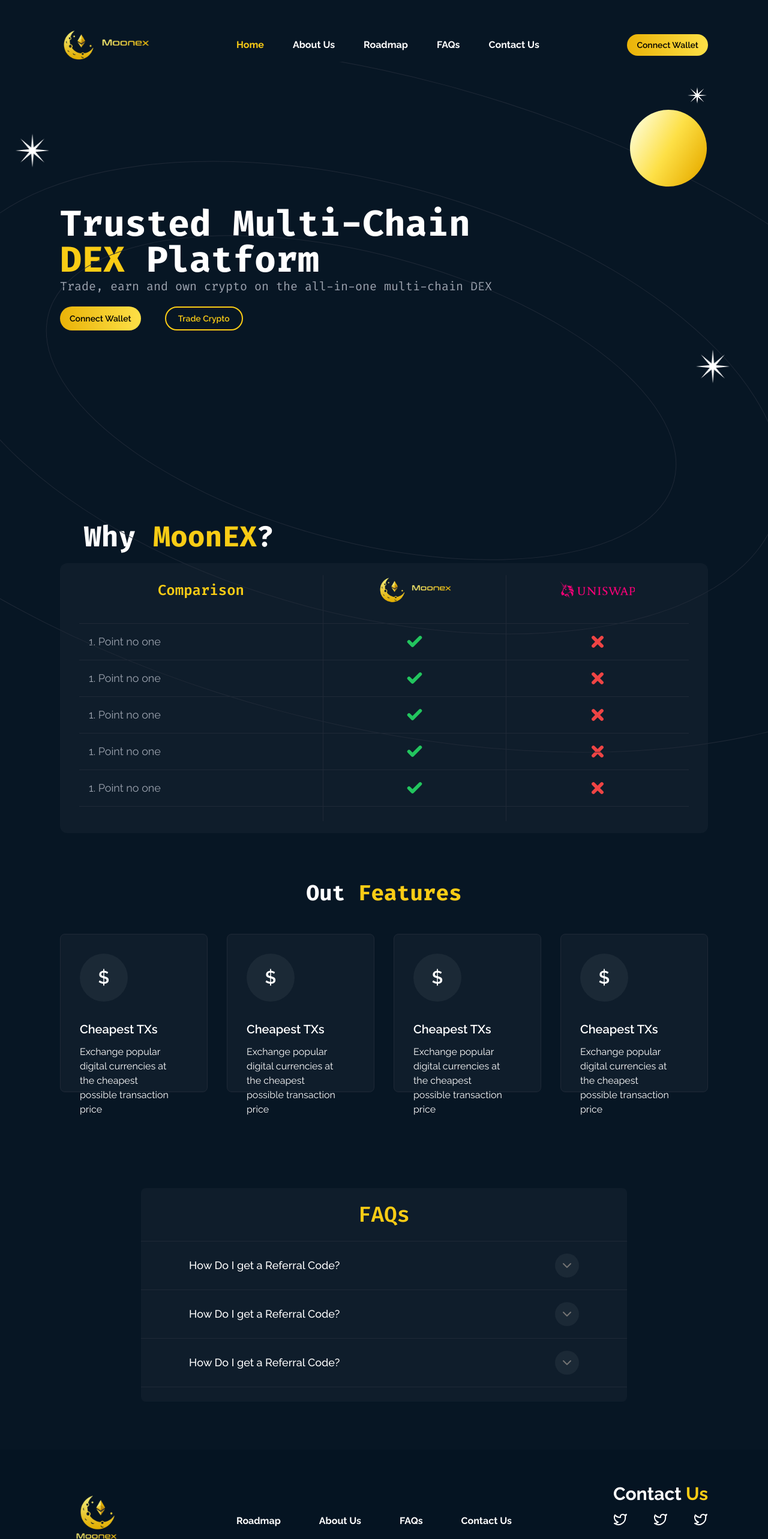
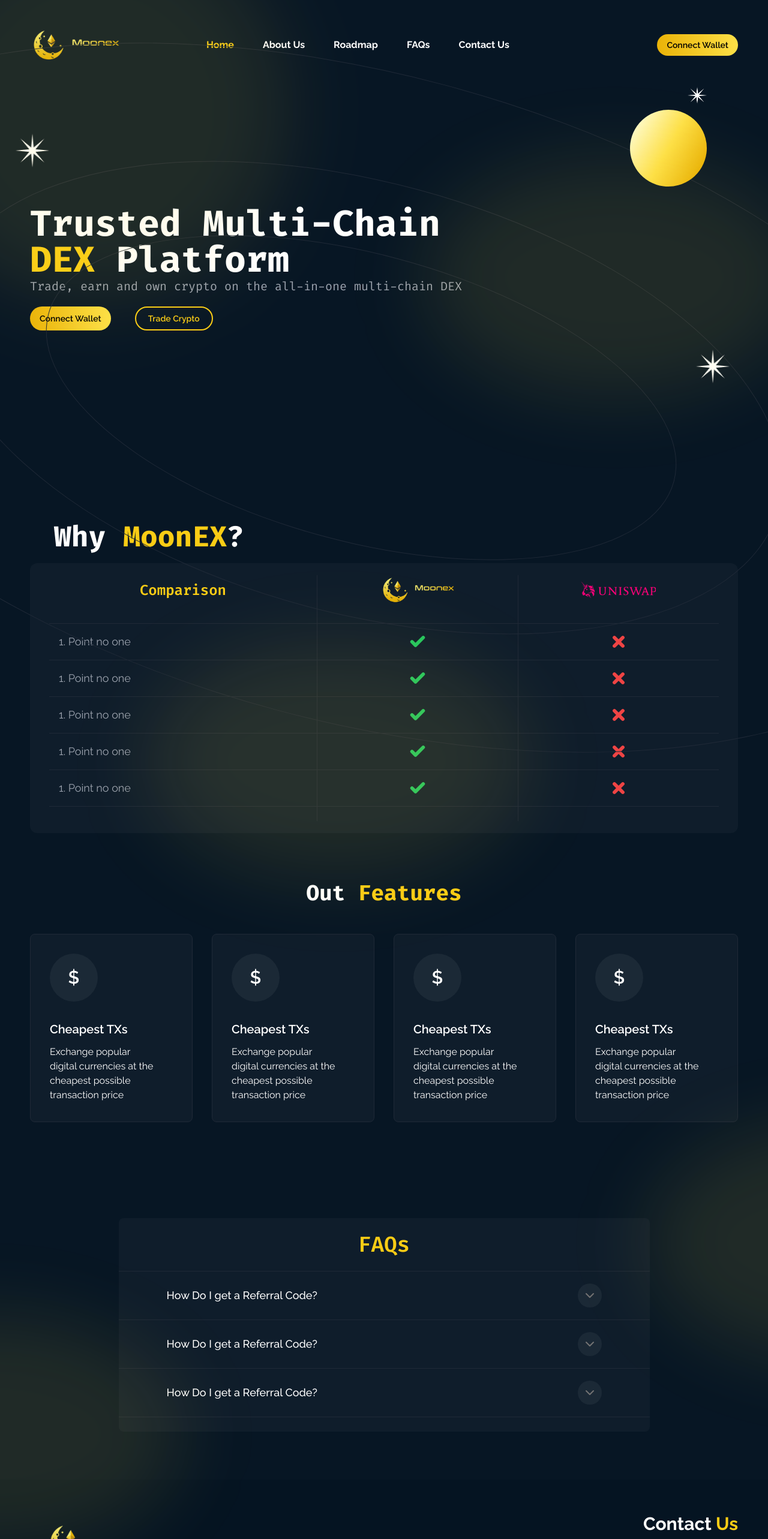
Before and after one commit to Parikshit2001/react-assignment-moonex, a Next.js app: page / in a window 1280 px wide. Shown: the top 2566 px of the page at 60% size. Built offline with nearby package versions, Linux system fonts and the light colour scheme.

Commit message:
Add yellowtinge and make it responsive

```diff
--- a/src/app/page.tsx
+++ b/src/app/page.tsx
@@ -7,12 +7,10 @@
 
 function page() {
   return (
-    <div className="bg-[#071624] min-h-screen h-full text-white relative w-full pt-[47px] font-raleway">
+    <div className="bg-[#071624] min-h-screen h-full text-white relative w-full pt-[47px] font-raleway overflow-hidden">
       <Navbar />
-      <div className="overflow-hidden">
-        <Hero />
-        <About />
-      </div>
+      <Hero />
+      <About />
       <FAQ />
       <Footer />
     </div>
--- a/src/components/About/About.tsx
+++ b/src/components/About/About.tsx
@@ -4,7 +4,7 @@
 
 function About() {
   return (
-    <div className="py-20 lg:px-[100px] md:px-[50px] px-[20px]">
+    <div className="py-20 lg:px-[50px] px-[20px]">
       <Table />
       <Features />
     </div>
--- a/src/components/About/Features/FeatureCard.tsx
+++ b/src/components/About/Features/FeatureCard.tsx
@@ -2,7 +2,7 @@
 
 function FeatureCard() {
   return (
-    <div className="bg-white bg-opacity-[3%] rounded-lg px-8 py-8 border border-gray-800 h-[33vh]">
+    <div className="bg-white bg-opacity-[3%] rounded-lg px-8 py-8 border border-gray-800 ">
       <div className="mb-8 flex justify-center items-center bg-white bg-opacity-[5%] rounded-full size-20 text-3xl font-semibold">
         $
       </div>
--- a/src/components/About/Features/Features.tsx
+++ b/src/components/About/Features/Features.tsx
@@ -1,9 +1,14 @@
 import React from "react";
 import FeatureCard from "./FeatureCard";
+import YellowTinge from "@/components/SolarSystem/YellowTinge";
 
 function Features() {
   return (
     <div className="w-full py-20">
+      <div className="hidden md:block">
+
+      <YellowTinge className="absolute -translate-y-[50vh] translate-x-[15vw]" />
+      </div>
       <div className="flex justify-center items-center pb-12">
         <p className="self-center text-4xl font-fira font-bold">
           Out <span className="text-yellow-400">Features</span>
--- a/src/components/FAQ/FAQ.tsx
+++ b/src/components/FAQ/FAQ.tsx
@@ -1,9 +1,14 @@
 import React from "react";
 import MyAccordian from "./MyAccordian";
+import YellowTinge from "../SolarSystem/YellowTinge";
 
 function FAQ() {
   return (
-    <div className="pb-20 lg:px-[100px] md:px-[50px] px-[20px]">
+    <div className="pb-20 lg:px-[50px] px-[20px]] overflow-x-hidden">
+      <div className="hidden md:block absolute w-full">
+        <YellowTinge className="absolute -right-[30vw] -translate-y-[20vh]" />
+        <YellowTinge className="absolute -left-[30vw] translate-y-[20vh]" />
+      </div>
       <div className="mx-auto bg-white bg-opacity-[3%] md:w-3/4 w-full rounded-lg">
         <p className="font-fira text-yellow-400 py-6 text-center text-4xl font-semibold border-b border-gray-800">
           FAQs
--- a/src/components/Footer/Footer.tsx
+++ b/src/components/Footer/Footer.tsx
@@ -4,7 +4,7 @@
 
 function Footer() {
   return (
-    <div className="bg-[#051422] py-14 pb-10 flex justify-between lg:px-[100px] md:px-[50px] px-[20px]">
+    <div className="bg-[#051422] py-14 pb-10 flex justify-between lg:px-[50px] px-[20px]">
       <div>
         <Image
           src={"/images/logo_2.png"}
@@ -13,7 +13,7 @@
           alt="Moonex Logo"
         />
       </div>
-      <div className="flex font-bold gap-16">
+      <div className="flex flex-col md:flex-row font-bold gap-2 md:gap-16">
         <button>Roadmap</button>
         <button>About Us</button>
         <button>FAQs</button>
--- a/src/components/Hero/Hero.tsx
+++ b/src/components/Hero/Hero.tsx
@@ -3,10 +3,12 @@
 import EllipticalCurve from "../SolarSystem/EllipticalCurve";
 import Image from "next/image";
 import Sun from "../SolarSystem/Sun";
+import YellowTinge from "../SolarSystem/YellowTinge";
 
 function Hero() {
   return (
-    <div className="py-[30vh] relative lg:px-[100px] md:px-[50px] px-[20px]">
+    <div className="py-[30vh] relative lg:px-[50px] px-[20px]">
+      <div className="hidden md:block">
         <EllipticalCurve className="absolute top-[70vh] right-[53vw] rotate-[15deg]" />
         <Image
           src={"/images/star.png"}
@@ -30,6 +32,9 @@
           className="absolute top-[5vh] right-[8vw] size-8"
         />
         <Sun className="absolute right-[8vw] top-[10vh]" />
+        <YellowTinge className="absolute -right-[5vw] top-[20vh]" />
+        <YellowTinge className="absolute -left-[20vh] -top-[30vh] rotate-45 h-[80vh] w-[80vh]" />
+      </div>
       <div className="font-fira">
         <div className="text-6xl font-extrabold">
           <p>Trusted Multi-Chain</p>
--- a/src/components/Navbar/Navbar.tsx
+++ b/src/components/Navbar/Navbar.tsx
@@ -4,10 +4,10 @@
 
 function Navbar() {
   return (
-    <nav className="flex justify-between items-center font-raleway lg:px-[100px] md:px-[50px] px-[20px]">
-      <section className="flex items-center lg:gap-36 md:gap-12">
+    <nav className="flex justify-between items-center font-raleway lg:px-[50px] px-[20px]">
+      <section className="flex items-center lg:gap-20 xl:gap-36 md:gap-12">
         <Image alt="Logo" src="/images/logo_1.png" height={20} width={150} />
-        <div className="md:flex items-center gap-12 font-bold hidden">
+        <div className=" items-center gap-12 font-bold hidden lg:flex">
           <button className="hover:text-yellow-100 text-yellow-400">
             Home
           </button>
--- a/src/components/SolarSystem/YellowTinge.tsx
+++ b/src/components/SolarSystem/YellowTinge.tsx
@@ -1,11 +1,9 @@
-import React from 'react'
+import React from "react";
 
-function YellowTinge() {
+function YellowTinge({ className }: { className?: string }) {
   return (
-    <div>
-      Tinge
-    </div>
-  )
+    <div className={`w-[50vw] h-[50vh] rounded-[50%] bg-opacity-[10%] bg-yellow-300 blur-3xl ${className}`} />
+  );
 }
 
-export default YellowTinge
+export default YellowTinge;
--- a/tailwind.config.ts
+++ b/tailwind.config.ts
@@ -11,84 +11,84 @@
     extend: {
       fontFamily: {
         raleway: ["var(--font-raleway)"],
-  			fira: ["var(--font-fira)"]
+        fira: ["var(--font-fira)"],
       },
       screens: {
-  			xxsmall: '480px',
-  			xsmall: '540px',
-  			medium: '720px',
-  			large: '14400px'
+        xxsmall: "480px",
+        xsmall: "540px",
+        medium: "720px",
+        large: "14400px",
       },
       borderRadius: {
-  			lg: 'var(--radius)',
-  			md: 'calc(var(--radius) - 2px)',
-  			sm: 'calc(var(--radius) - 4px)'
+        lg: "var(--radius)",
+        md: "calc(var(--radius) - 2px)",
+        sm: "calc(var(--radius) - 4px)",
       },
       colors: {
-  			background: 'hsl(var(--background))',
-  			foreground: 'hsl(var(--foreground))',
+        background: "hsl(var(--background))",
+        foreground: "hsl(var(--foreground))",
         card: {
-  				DEFAULT: 'hsl(var(--card))',
-  				foreground: 'hsl(var(--card-foreground))'
+          DEFAULT: "hsl(var(--card))",
+          foreground: "hsl(var(--card-foreground))",
         },
         popover: {
-  				DEFAULT: 'hsl(var(--popover))',
-  				foreground: 'hsl(var(--popover-foreground))'
+          DEFAULT: "hsl(var(--popover))",
+          foreground: "hsl(var(--popover-foreground))",
         },
         primary: {
-  				DEFAULT: 'hsl(var(--primary))',
-  				foreground: 'hsl(var(--primary-foreground))'
+          DEFAULT: "hsl(var(--primary))",
+          foreground: "hsl(var(--primary-foreground))",
         },
         secondary: {
-  				DEFAULT: 'hsl(var(--secondary))',
-  				foreground: 'hsl(var(--secondary-foreground))'
+          DEFAULT: "hsl(var(--secondary))",
+          foreground: "hsl(var(--secondary-foreground))",
         },
         muted: {
-  				DEFAULT: 'hsl(var(--muted))',
-  				foreground: 'hsl(var(--muted-foreground))'
+          DEFAULT: "hsl(var(--muted))",
+          foreground: "hsl(var(--muted-foreground))",
         },
         accent: {
-  				DEFAULT: 'hsl(var(--accent))',
-  				foreground: 'hsl(var(--accent-foreground))'
+          DEFAULT: "hsl(var(--accent))",
+          foreground: "hsl(var(--accent-foreground))",
         },
         destructive: {
-  				DEFAULT: 'hsl(var(--destructive))',
-  				foreground: 'hsl(var(--destructive-foreground))'
+          DEFAULT: "hsl(var(--destructive))",
+          foreground: "hsl(var(--destructive-foreground))",
         },
-  			border: 'hsl(var(--border))',
-  			input: 'hsl(var(--input))',
-  			ring: 'hsl(var(--ring))',
+        border: "hsl(var(--border))",
+        input: "hsl(var(--input))",
+        ring: "hsl(var(--ring))",
         chart: {
-  				'1': 'hsl(var(--chart-1))',
-  				'2': 'hsl(var(--chart-2))',
-  				'3': 'hsl(var(--chart-3))',
-  				'4': 'hsl(var(--chart-4))',
-  				'5': 'hsl(var(--chart-5))'
-  			}
+          "1": "hsl(var(--chart-1))",
+          "2": "hsl(var(--chart-2))",
+          "3": "hsl(var(--chart-3))",
+          "4": "hsl(var(--chart-4))",
+          "5": "hsl(var(--chart-5))",
+        },
       },
       keyframes: {
-  			'accordion-down': {
+        "accordion-down": {
           from: {
-  					height: '0'
+            height: "0",
           },
           to: {
-  					height: 'var(--radix-accordion-content-height)'
-  				}
+            height: "var(--radix-accordion-content-height)",
           },
-  			'accordion-up': {
+        },
+        "accordion-up": {
           from: {
-  					height: 'var(--radix-accordion-content-height)'
+            height: "var(--radix-accordion-content-height)",
           },
           to: {
-  					height: '0'
-  				}
-  			}
+            height: "0",
+          },
+        },
       },
       animation: {
-  			'accordion-down': 'accordion-down 0.2s ease-out',
-  			'accordion-up': 'accordion-up 0.2s ease-out'
-  		}
-  	}
+        "accordion-down": "accordion-down 0.2s ease-out",
+        "accordion-up": "accordion-up 0.2s ease-out",
+      },
+    },
   },
   plugins: [require("tailwindcss-animate")],
 };
```
Lines whose indentation alone changed are shown as unchanged.
